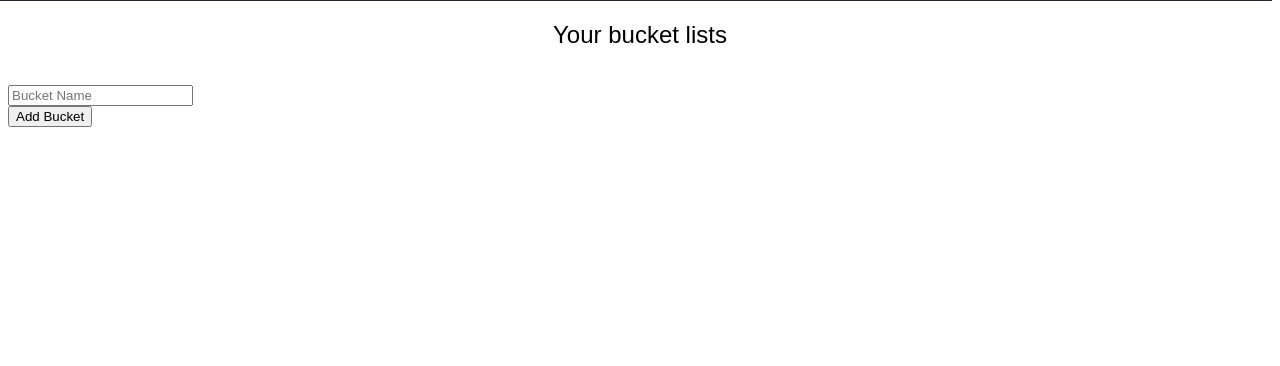
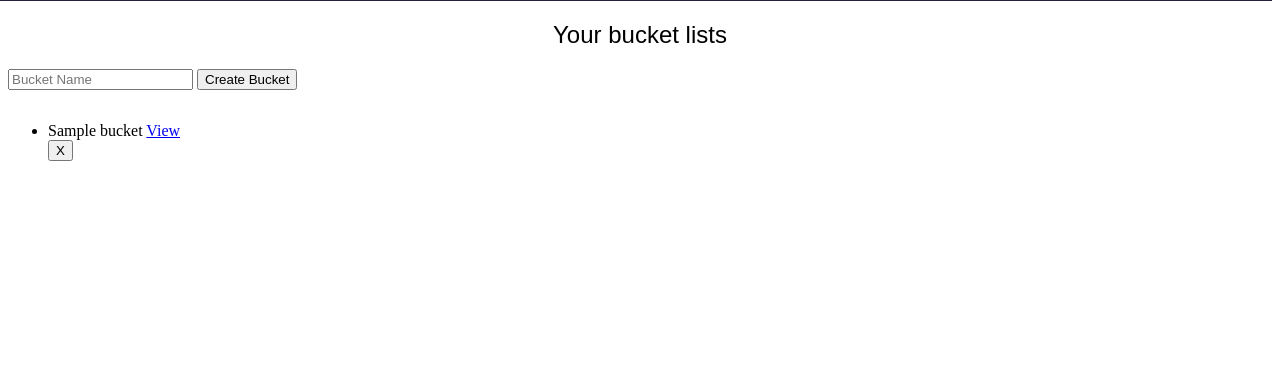
Before and after one commit to briankabiro/BucketList, a Python web app: template templates/view.html in a window 1280 px wide. Shown: the part 54-420 px from the top of the page. Run offline with Jinja, Linux system fonts and the light colour scheme; the template is opened without the code that fills it: most values are stand-ins (such as "Sample title", 1, 10 or a date in 2020); some libraries are stand-ins or nearby versions.

Commit message:
Add More Templates
I added more pages that will handle user object creation, deletion and updating

```diff
--- /dev/null
+++ b/templates/edit_bucket.html
@@ -0,0 +1,6 @@
+<div>
+	<form method="POST" action="/view/edit_bucket">
+		<input type="text" name="new-title">
+		<button>Change Title</button>
+	</form>
+</div>
--- /dev/null
+++ b/templates/edit_item.html
@@ -0,0 +1,3 @@
+{% for item in bucket %}
+
+{% endfor %}
--- a/templates/view.html
+++ b/templates/view.html
@@ -20,16 +20,24 @@
             <div id="top-area">
                 <h2>Your bucket lists</h2>
             </div>
+            <form name="createBucket" id="create-bucket-form" method="POST", action="/view">
+                <input type="text" placeholder="Bucket Name" id="title" name="bucket" value="{{ request.form.title }}" required>
+                <input type="submit" class="btn btn-primary" value="Create Bucket">
+            </form>
+            <div class="bucket-lists">
+                {% for bucket in data %}
+                <ul>
+                    <li id="{{ bucket.Id }}">
+                        {{ bucket.name }}
+                        <a href="/view/bucket/{{ bucket['Id'] }}">View</a>
+                        <form method="POST", action="/view/delete_bucket/{{ bucket['Id'] }}">
+                            <button type="submit">X</button>
+                        </form>
+                    </li>
+                </ul>
+                {% endfor %}
+            </div>
 
-            <div class="bucket-lists">
-
-            </div>
-        <form name="createBucket" method="POST", action="/view/create_bucket">
-          <div class="form-group">
-            <input type="text" class="form-control" required placeholder="Bucket Name" id="title" name="bucket" value="{{ request.form.bucket }}">
-            <br>
-            <input type="submit" class="btn btn-primary" value="Add Bucket">
-          </div>
         </div>
     </div>
 <script src="https://ajax.googleapis.com/ajax/libs/jquery/3.2.1/jquery.min.js"></script>
```
Also changed, not shown: templates/bucket.html (added, +19 -0 lines).
